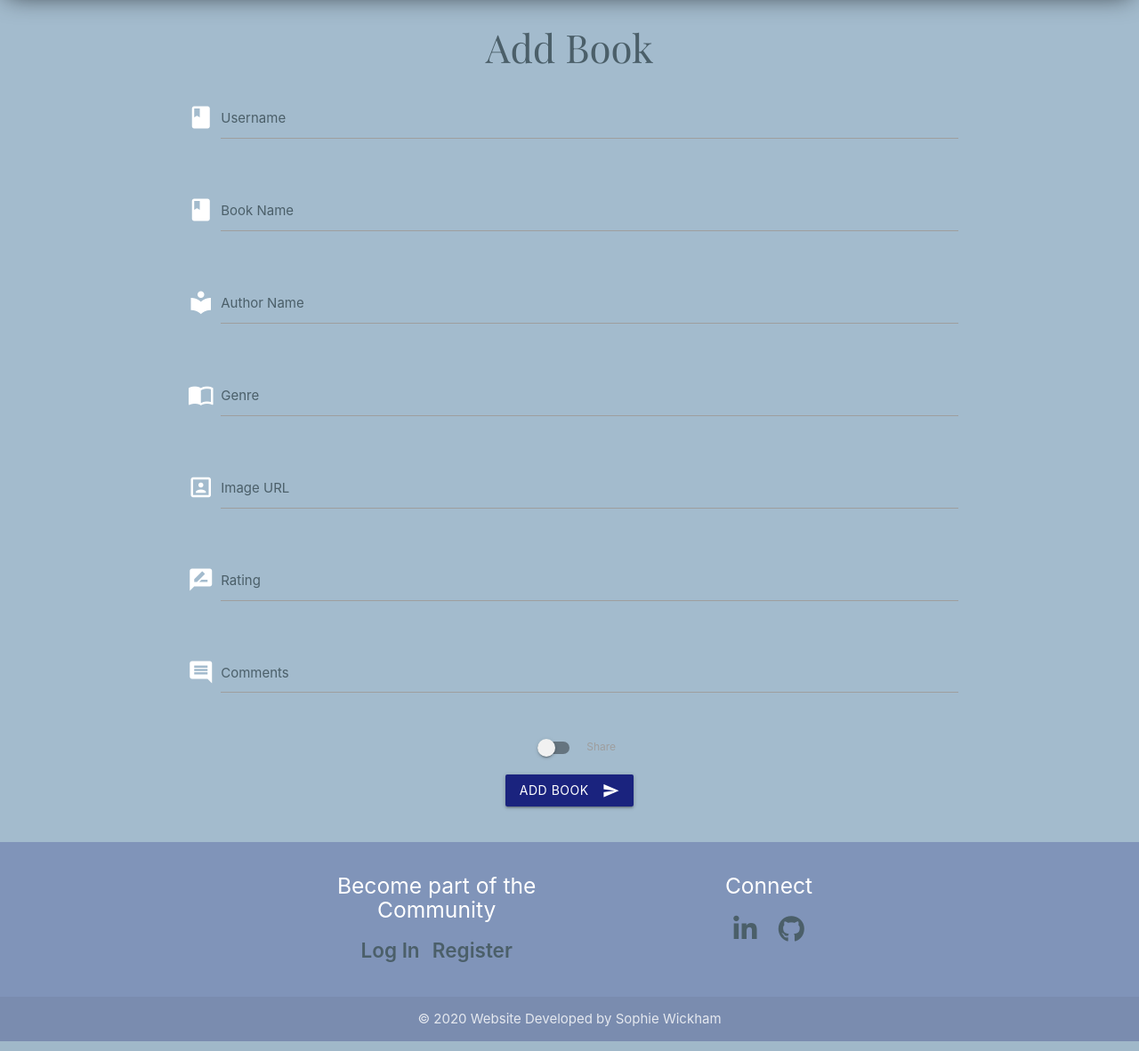
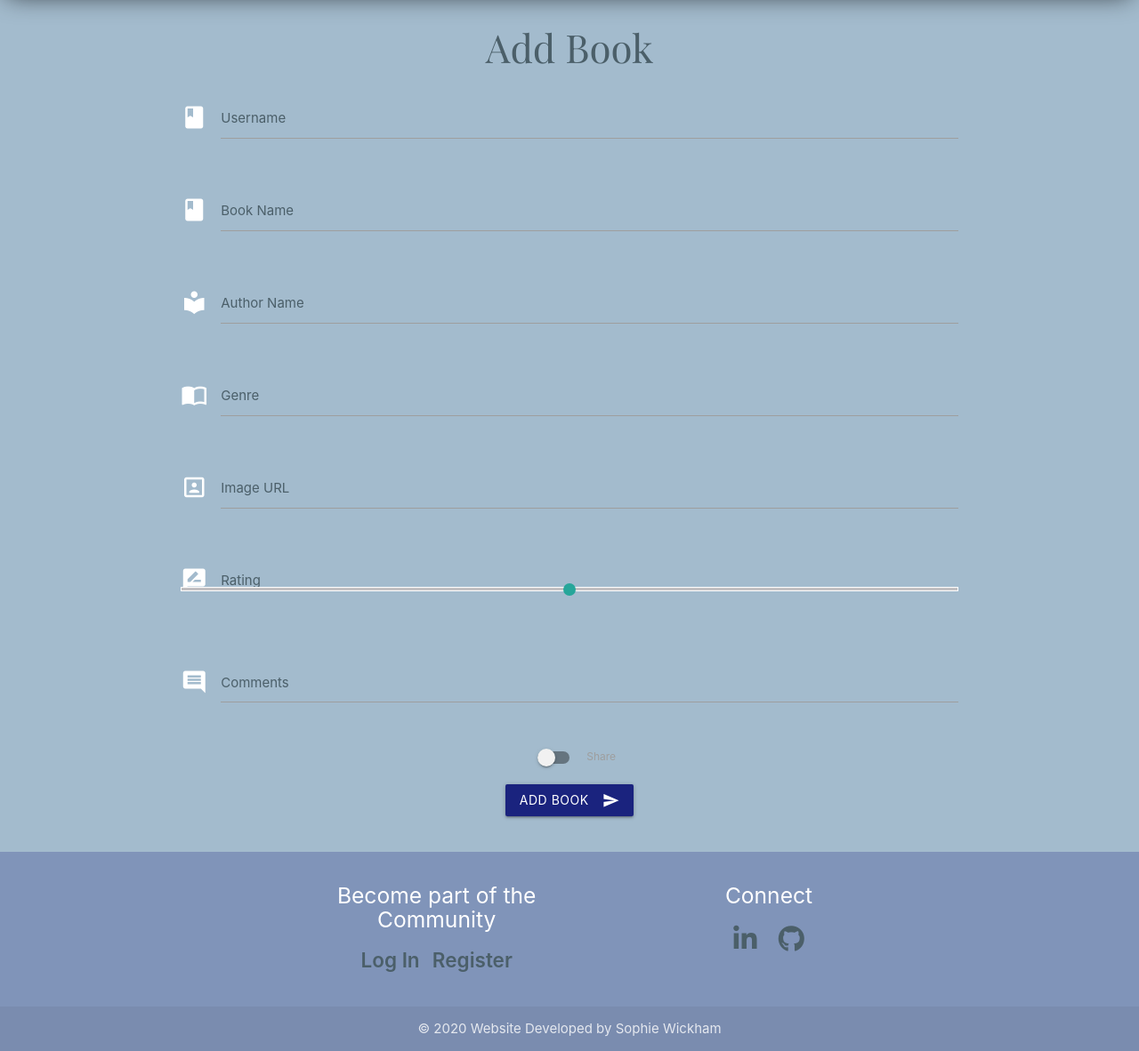
Before and after one commit to sw1ckham/i-brary, a Flask app: page /add_book in a window 1280 px wide. Shown: the part 64-1246 px from the top of the page at 89% size. Run offline with Flask 2, Linux system fonts and the light colour scheme; some libraries are stand-ins or nearby versions.

Commit message:
Added a range input to the rating option 0 - 10

```diff
--- a/templates/addbook.html
+++ b/templates/addbook.html
@@ -3,50 +3,53 @@
 {% block content %}
 
 
-<div class="container center">
-	<h3 class="heading">Add Book</h3>
+<div class="container">
+	<h3 class="center">Add Book</h3>
 	<div class="row">
 		<form action="{{ url_for('insert_book') }}" method="POST" class="col s12">
             <div class="row">
 				<div class="input-field col s12">
 					<i class="material-icons prefix">book</i>
-					<input id="added_by" name="added_by" type="text" class="validate">
+					<input id="added_by" name="added_by" type="text" required />
 					<label for="added_by">Username</label>
 				</div>
 			</div>
 			<div class="row">
 				<div class="input-field col s12">
 					<i class="material-icons prefix">book</i>
-					<input id="book_name" name="book_name" type="text" class="validate">
+					<input id="book_name" name="book_name" type="text" required />
 					<label for="book_name">Book Name</label>
 				</div>
 			</div>
 			<div class="row">
 				<div class="input-field col s12">
 					<i class="material-icons prefix">local_library</i>
-					<input id="book_author" name="book_author" type="text" class="validate">
+					<input id="book_author" name="book_author" type="text" required />
 					<label for="book_author">Author Name</label>
 				</div>
 			</div>
 			<div class="row">
 				<div class="input-field col s12">
 					<i class="material-icons prefix">import_contacts</i>
-					<input id="book_genre" name="book_genre" type="text" class="validate">
+					<input id="book_genre" name="book_genre" type="text" required />
 					<label for="book_genre">Genre</label>
 				</div>
 			</div>
 			<div class="row">
-				<div class="input-field col s12">
+				<div class="input-field col s12 popup" onclick="myPopUp()" >
 					<i class="material-icons prefix">portrait</i>
-					<input id="img_url" name="img_url" type="text" class="validate">
+                    <span class="popuptext" id="myPopup"></span>
+					<input id="img_url" name="img_url" type="text" required />
 					<label for="img_url">Image URL</label>
 				</div>
 			</div>
 			<div class="row">
-				<div class="input-field col s12">
+				<div class="input-field col s12 ">
 					<i class="material-icons prefix">rate_review</i>
-					<input id="book_rating" name="book_rating" type="tel" class="validate">
-					<label for="book_rating">Rating</label>
+                    <label for="book_rating">Rating</label>
+					<p class="range-field">
+						<input type="range" id="book_rating" name="book_rating" min="0" max="10" required />
+                    </p>
 				</div>
 			</div>
 			<div class="row">
@@ -56,7 +59,7 @@
 					<label for="book_comments">Comments</label>
 				</div>
 			</div>
-			<div class="row">
+			<div class="row center">
 				<div class="switch">
 					<label>
                     <input id="book_share" name="book_share" type="checkbox">
@@ -65,7 +68,7 @@
                     </label>
 				</div>
 			</div>
-			<div class="row">
+			<div class="row center">
 				<button class="btn waves-effect waves-light indigo darken-4" type="submit" name="action">Add Book
                     <i class="material-icons right">send</i>
                 </button>
```
Also changed, not shown: templates/editbook.html (+21 -12 lines).
